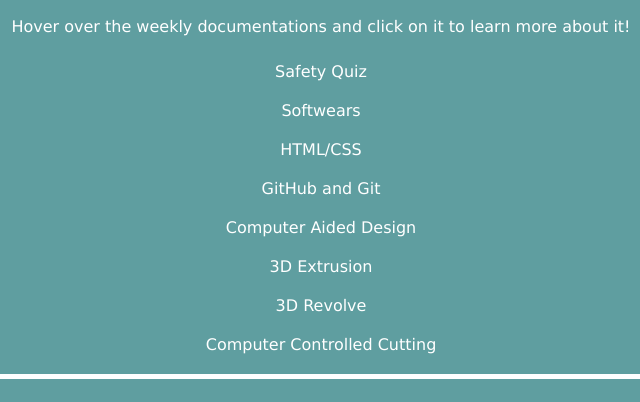
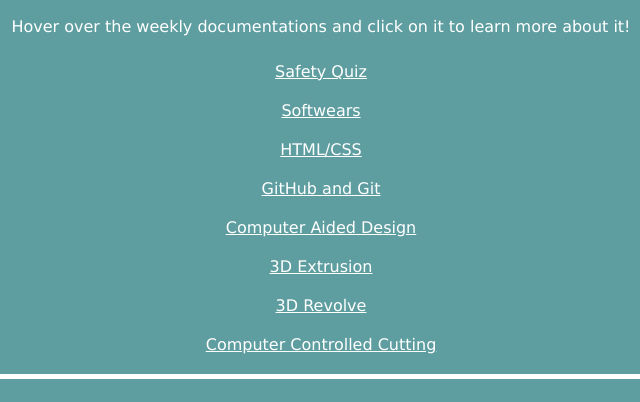
Before and after one commit to AdrianSJChan/EP1000, a plain HTML site: page documentations.html in a window 1280 px wide. Shown: the part 330-732 px from the top of the page, 319-959 px from the left. Drawn offline with Linux system fonts and the light colour scheme.

Commit message:
adding underlines to links

```diff
--- a/documentations.html
+++ b/documentations.html
@@ -20,14 +20,14 @@
         <p>Hover over the weekly documentations and click on it to learn more about it!</p>
         	<div class="content-large">
      			<ul class= "no-bullets">
-                    <li><a href="safety.html">Safety Quiz</a></li>
-                    <li><a href="softwear.html">Softwears</a></li>
-     				<li><a href="html.html">HTML/CSS</a></li>
-     				<li><a href="git.html">GitHub and Git</a></li>
-                    <li><a href="cad.html">Computer Aided Design</a></li>
-                    <li><a href="3dextrusion.html">3D Extrusion</a></li>
-                    <li><a href="3drevolve.html">3D Revolve</a></li>
-                    <li><a href="">Computer Controlled Cutting</a></li>
+                    <li><a href="safety.html"><u>Safety Quiz</u></a></li>
+                    <li><a href="softwear.html"><u>Softwears</u></a></li>
+     				<li><a href="html.html"><u>HTML/CSS</u></a></li>
+     				<li><a href="git.html"><u>GitHub and Git</u></a></li>
+                    <li><a href="cad.html"><u>Computer Aided Design</u></a></li>
+                    <li><a href="3dextrusion.html"><u>3D Extrusion</u></a></li>
+                    <li><a href="3drevolve.html"><u>3D Revolve</u></a></li>
+                    <li><a href=""><u>Computer Controlled Cutting</u></a></li>
      			</ul>
      		</div>
         <footer>
```
